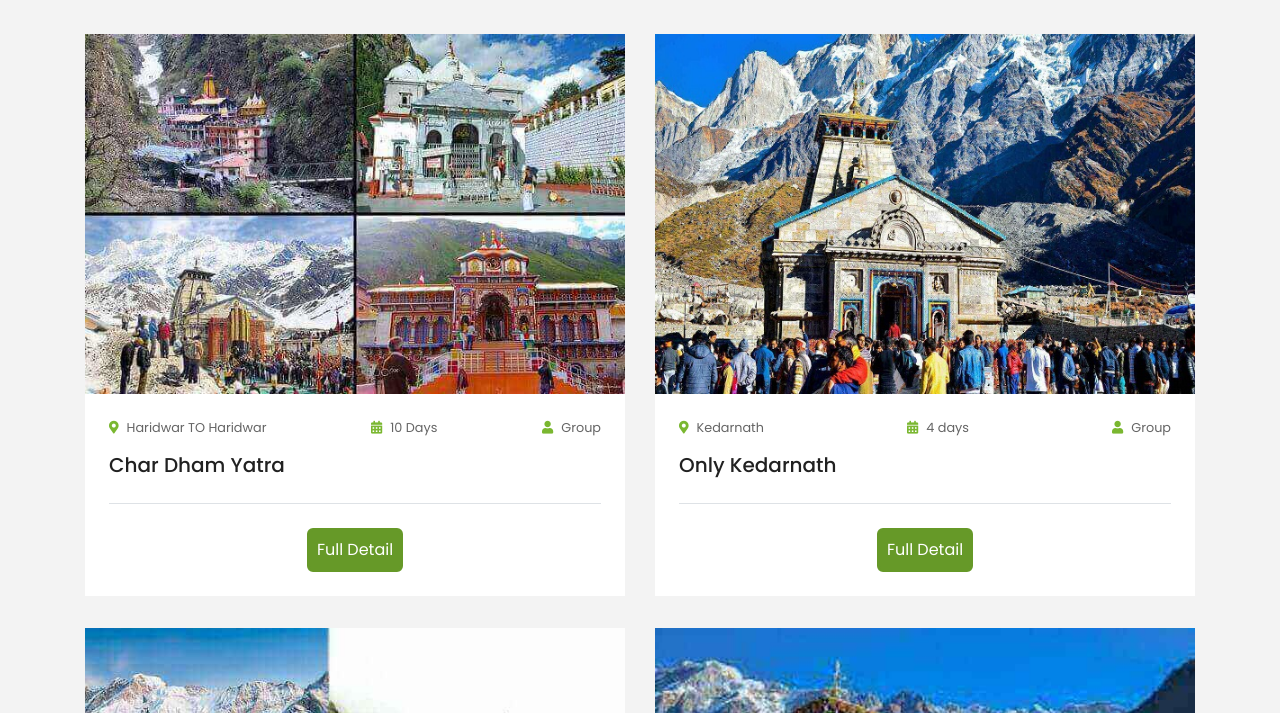
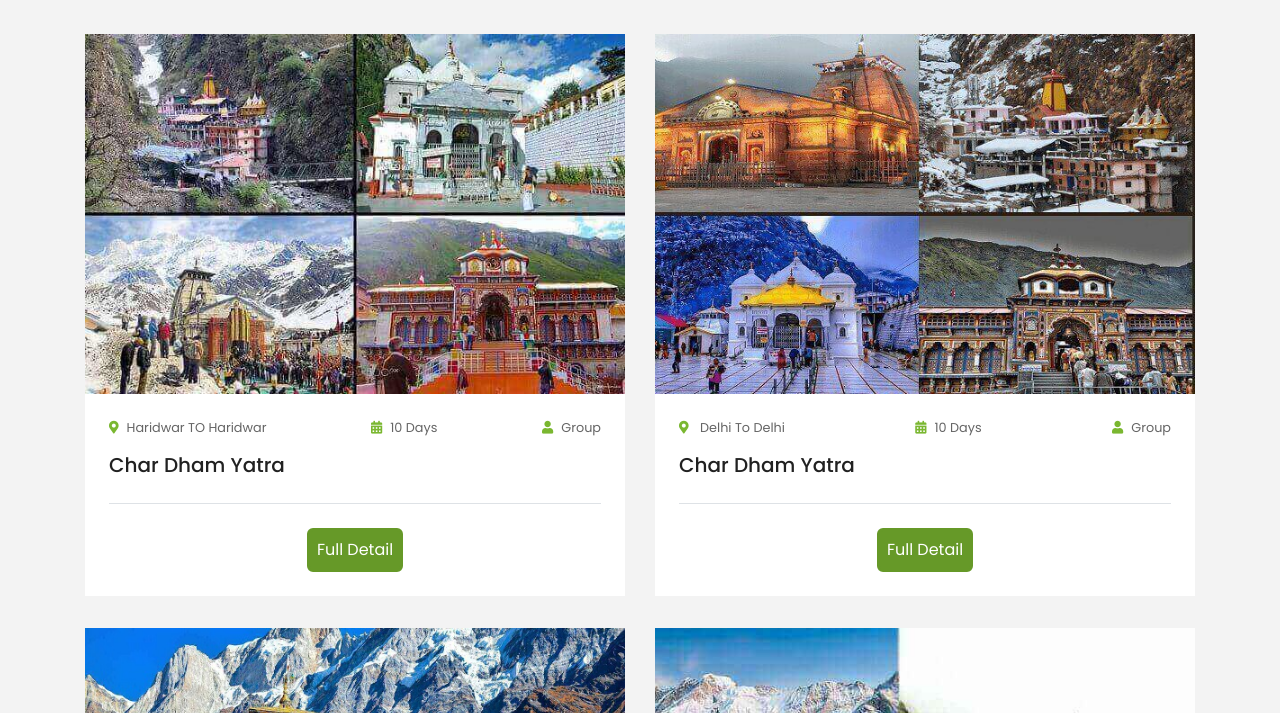
Before and after one commit to vishal927/royallinetravel, a plain HTML site: page package.html in a window 1280 px wide. Shown: the part 747-1460 px from the top of the page. Drawn offline with nearby package versions, Linux system fonts and the light colour scheme.

Commit message:
packages,services

```diff
--- a/package.html
+++ b/package.html
@@ -100,6 +100,32 @@
                         </div>
                     </div>
                 </div>
+
+                <div class="col-lg-4 col-md-6 mb-4">
+                    <div class="package-item bg-white mb-2"><img class="img-fluid" src="img/site_chardham.jpg" alt="">
+                        <div class="p-4">
+                            <div class="d-flex justify-content-between mb-3"><small class="m-0"><i
+                                        class="fa fa-map-marker-alt text-primary mr-2"></i> Delhi To Delhi
+                            </small><small class="m-0"><i
+                                        class="fa fa-calendar-alt text-primary mr-2"></i>10 Days</small><small
+                                    class="m-0"><i class="fa fa-user text-primary mr-2"></i>Group</small></div>
+                            <a class="h5 text-decoration-none" href="">Char Dham Yatra</a>
+                            <div class="border-top mt-4 pt-4">
+                                <div class="d-flex justify-content-between"
+                                    style="justify-content:center!important;display:flex"><button
+                                        class="full-detail-btn" data-toggle="modal" data-target="#exampleModal"
+                                        onclick="insertModalData('charDhamyatra')">Full Detail</button></div>
+                            </div>
+                        </div>
+                    </div>
+                </div>
+
+
+
+
+
+
+
                 <div class="col-lg-4 col-md-6 mb-4">
                     <div class="package-item bg-white mb-2"><img class="img-fluid" src="img/homepage_chardham.jpg"
                             alt="">
@@ -198,7 +224,7 @@
                 <p>Welcome to Royal Line Travels, your gateway to an enchanting spiritual journey through the sacred
                     Char Dham Yatra. We specialize in crafting seamless and soul-enriching Char Dham Yatra packages that
                     cater to every traveler's needs. Our
-                    expertly designed itineraries include transportation, comfortable accommodations, delectable meals,
+  b                    expertly designed itineraries include transportation, comfortable accommodations, delectable meals,
                     and experienced guides to ensure a truly divine and hassle-free pilgrimage. With a focus on both
                     tradition and comfort, we are your
                     trusted partner in experiencing the spiritual essence of Yamunotri, Gangotri, Kedarnath, and
@@ -292,6 +318,16 @@
                 Distance: "1386 km ",
                 Days: "10",
                 PitStops: "Satyanarayan temple, Kempty Falls, Janki Chatti, Jamnabai Kund, Kashi Vishvanath, Bhagirathi River, Guptkashi, Gaurikund, Shankaracharya Samadhi, Triyuginarayan temple, and Chopta site seen to Pipalkoti , mana gaon Bhim pull Sarswati river, Rudraprayag sangam , devprayag sangam, ram jhula and laxman jhula."
+            },
+                charDhamyatra: {
+                    ModalTitle: "Char Dham Yatra",
+                    Journey: "Delhi To Delhi",
+                    Distance: "1786 km ",
+                    Days: "10",
+                    PitStops: "Satyanarayan temple, Kempty Falls, Janki Chatti, Jamnabai Kund, Kashi Vishvanath, Bhagirathi River, Guptkashi, Gaurikund, Shankaracharya Samadhi, Triyuginarayan temple, and Chopta site seen to Pipalkoti , mana gaon Bhim pull Sarswati river, Rudraprayag sangam , devprayag sangam, ram jhula and laxman jhula."
+
+
+
 
 
             },
```
Also changed, not shown: service.html (+5 -1 lines).
